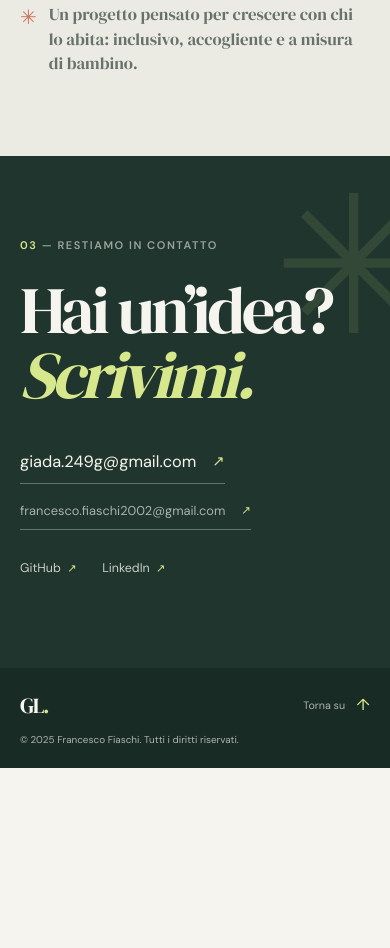
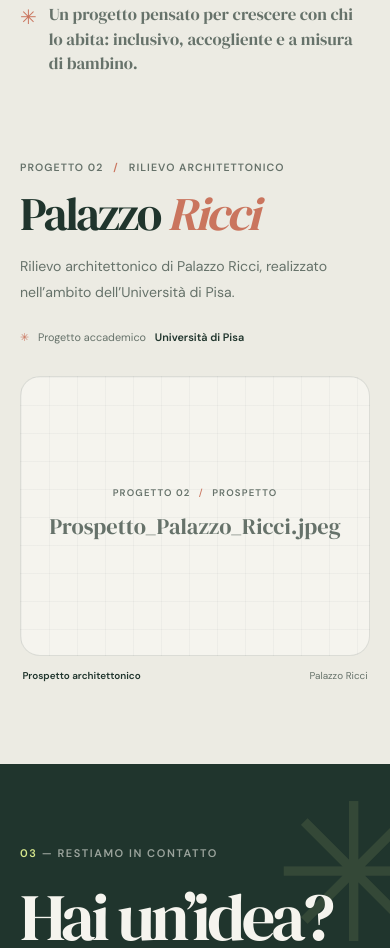
Before and after one commit to effe1209/giadaHomePage, a plain HTML site: page index.html in a window 390 px wide. Shown: the part 5182-6130 px from the top of the page. Before the commit the page ends 5950 px from the top, so only its background shows below. Drawn offline with Linux system fonts and the light colour scheme.

Commit message:
add prospetto

```diff
--- a/index.html
+++ b/index.html
@@ -138,6 +138,25 @@
           <p class="project-footnote"><span class="footnote-star" aria-hidden="true">✳</span> Un progetto pensato per crescere con chi lo abita: inclusivo, accogliente e a misura di bambino.</p>
         </article>
       </div>
+
+      <article class="survey-project section-shell" aria-labelledby="survey-title">
+        <div class="survey-copy" data-reveal>
+          <p class="project-number">Progetto 02 <span aria-hidden="true">/</span> Rilievo architettonico</p>
+          <h3 id="survey-title">Palazzo <em>Ricci</em></h3>
+          <p>Rilievo architettonico di Palazzo Ricci, realizzato nell’ambito dell’Università di Pisa.</p>
+          <p class="survey-credit"><span aria-hidden="true">✳</span> Progetto accademico <b>Università di Pisa</b></p>
+        </div>
+        <figure class="survey-figure" data-reveal>
+          <div class="survey-image-frame">
+            <img class="survey-image" src="assets/Prospetto_Palazzo_Ricci.jpeg" alt="Prospetto rilevato di Palazzo Ricci" loading="lazy" />
+            <div class="survey-placeholder" aria-hidden="true">
+              <span>Progetto 02 <b>/</b> Prospetto</span>
+              <p>Prospetto_Palazzo_Ricci.jpeg</p>
+            </div>
+          </div>
+          <figcaption>Prospetto architettonico <span>Palazzo Ricci</span></figcaption>
+        </figure>
+      </article>
     </section>
 
     <section class="contact-section" id="contatti" aria-labelledby="contact-title">
--- a/scripts/main.js
+++ b/scripts/main.js
@@ -1,6 +1,17 @@
 const revealItems = document.querySelectorAll('[data-reveal]');
 const reduceMotion = window.matchMedia('(prefers-reduced-motion: reduce)').matches;
 document.documentElement.classList.add('js');
+
+document.querySelectorAll('.survey-image').forEach((image) => {
+  const frame = image.closest('.survey-image-frame');
+  const showImage = () => frame.classList.add('has-image');
+
+  if (image.complete && image.naturalWidth > 0) showImage();
+  else {
+    image.addEventListener('load', showImage, { once: true });
+    image.addEventListener('error', () => image.hidden = true, { once: true });
+  }
+});
 
 if (reduceMotion || !('IntersectionObserver' in window)) {
   revealItems.forEach((item) => item.classList.add('is-visible'));
--- a/styles/main.css
+++ b/styles/main.css
@@ -226,6 +226,27 @@
 .project-footnote { display: flex; align-items: start; gap: .75rem; max-width: 560px; margin: 2.5rem 0 0; color: var(--muted); font-family: var(--serif); font-size: 1.18rem; line-height: 1.45; }
 .footnote-star { color: var(--rust); font-family: var(--sans); font-size: 1.25rem; }
 
+.survey-project { display: grid; grid-template-columns: minmax(220px, .62fr) minmax(0, 1.38fr); align-items: center; gap: clamp(2.5rem, 7vw, 7rem); margin-block-start: clamp(5rem, 9vw, 8rem); }
+.survey-copy { max-width: 390px; }
+.survey-copy .project-number { margin-bottom: 1rem; }
+.survey-copy h3 { margin: 0 0 1rem; font-family: var(--serif); font-size: clamp(2.8rem, 5vw, 4.6rem); font-weight: 400; letter-spacing: -.05em; line-height: .98; }
+.survey-copy h3 em { color: var(--rust); }
+.survey-copy > p:not(.project-number):not(.survey-credit) { max-width: 340px; margin: 0; color: var(--muted); font-size: .88rem; line-height: 1.8; }
+.survey-credit { display: flex; flex-wrap: wrap; align-items: center; gap: .25rem .55rem; margin: 1.5rem 0 0; color: var(--muted); font-size: .68rem; }
+.survey-credit > span { color: var(--rust); }
+.survey-credit b { color: var(--ink); font-weight: 600; }
+.survey-figure { min-width: 0; margin: 0; }
+.survey-image-frame { position: relative; min-height: 280px; aspect-ratio: 1.55 / 1; overflow: hidden; border: 1px solid rgba(32,53,45,.12); border-radius: 28px; background-color: #f5f4ee; background-image: linear-gradient(rgba(32,53,45,.035) 1px, transparent 1px), linear-gradient(90deg, rgba(32,53,45,.035) 1px, transparent 1px); background-size: 28px 28px; }
+.survey-image { position: absolute; inset: 0; width: 100%; height: 100%; object-fit: contain; opacity: 0; transition: opacity .35s ease; }
+.survey-image-frame.has-image .survey-image { opacity: 1; }
+.survey-image-frame.has-image .survey-placeholder { opacity: 0; }
+.survey-placeholder { position: absolute; inset: 0; display: flex; flex-direction: column; align-items: center; justify-content: center; gap: .5rem; color: var(--muted); text-align: center; transition: opacity .25s ease; }
+.survey-placeholder > span { font-size: .6rem; font-weight: 600; letter-spacing: .12em; text-transform: uppercase; }
+.survey-placeholder b { margin-inline: .3rem; color: var(--rust); font-weight: 500; }
+.survey-placeholder p { margin: 0; font-family: var(--serif); font-size: clamp(1.4rem, 3vw, 2.2rem); }
+.survey-figure figcaption { display: flex; justify-content: space-between; gap: 1rem; padding: .75rem .15rem 0; color: var(--ink); font-size: .67rem; font-weight: 600; }
+.survey-figure figcaption span { color: var(--muted); font-weight: 400; }
+
 .contact-section { overflow: hidden; padding-block: clamp(5rem, 10vw, 8.5rem); color: var(--paper); background: var(--ink); }
 .contact-inner { position: relative; display: grid; grid-template-columns: 1fr 1fr; align-items: end; gap: 3rem; }
 .contact-heading, .contact-details { position: relative; z-index: 1; }
@@ -266,6 +287,8 @@
   .section-heading h2 { margin-bottom: 0; }
   .section-intro { margin: 0 0 .3rem; }
   .about-stamp { right: 0; }
+  .survey-project { grid-template-columns: minmax(180px, .6fr) minmax(0, 1.4fr); gap: 2.5rem; }
+  .survey-image-frame { min-height: 240px; }
 }
 
 @media (max-width: 620px) {
@@ -318,6 +341,11 @@
   .interior-render-grid { grid-template-columns: 1fr; gap: 1rem; }
   .interior-render-frame { min-height: 190px; aspect-ratio: 1.55 / 1; border-radius: 18px; }
   .project-footnote { margin-top: 1.8rem; font-size: 1.05rem; }
+  .survey-project { grid-template-columns: 1fr; gap: 1.8rem; margin-block-start: 4.5rem; }
+  .survey-copy { max-width: 500px; }
+  .survey-copy h3 { font-size: clamp(2.8rem, 12vw, 3.8rem); }
+  .survey-image-frame { min-height: 210px; aspect-ratio: 1.25 / 1; border-radius: 20px; }
+  .survey-figure figcaption { font-size: .62rem; }
   .contact-inner { grid-template-columns: 1fr; gap: 2.5rem; }
   .contact-heading h2 { font-size: clamp(4rem, 17vw, 6.5rem); }
   .contact-details { gap: 1rem; }
```
